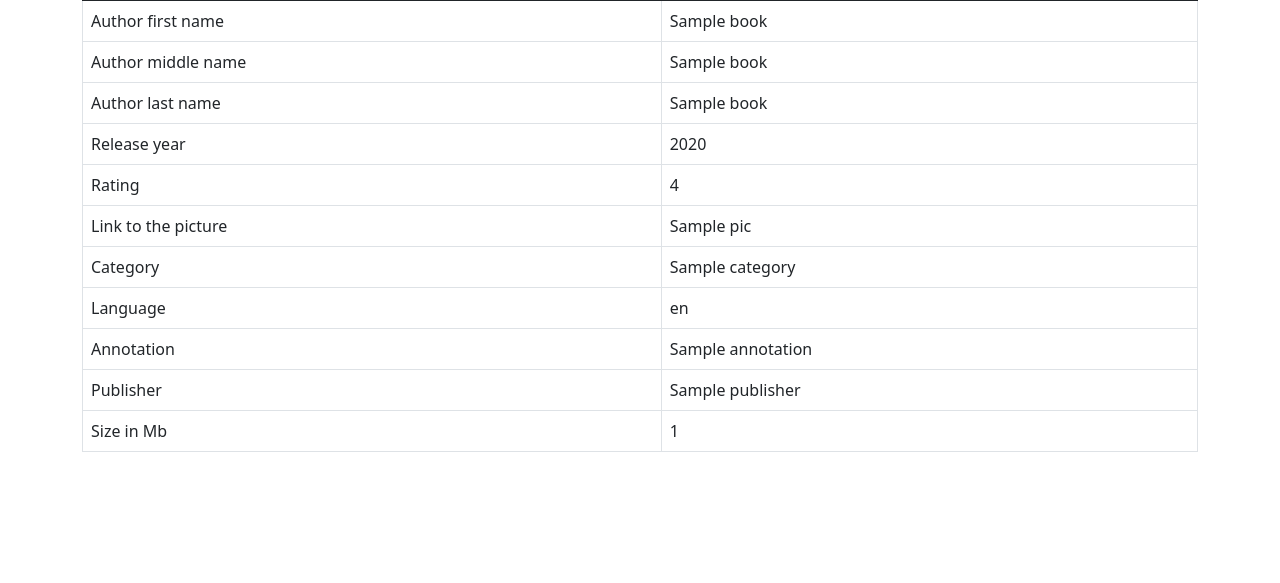
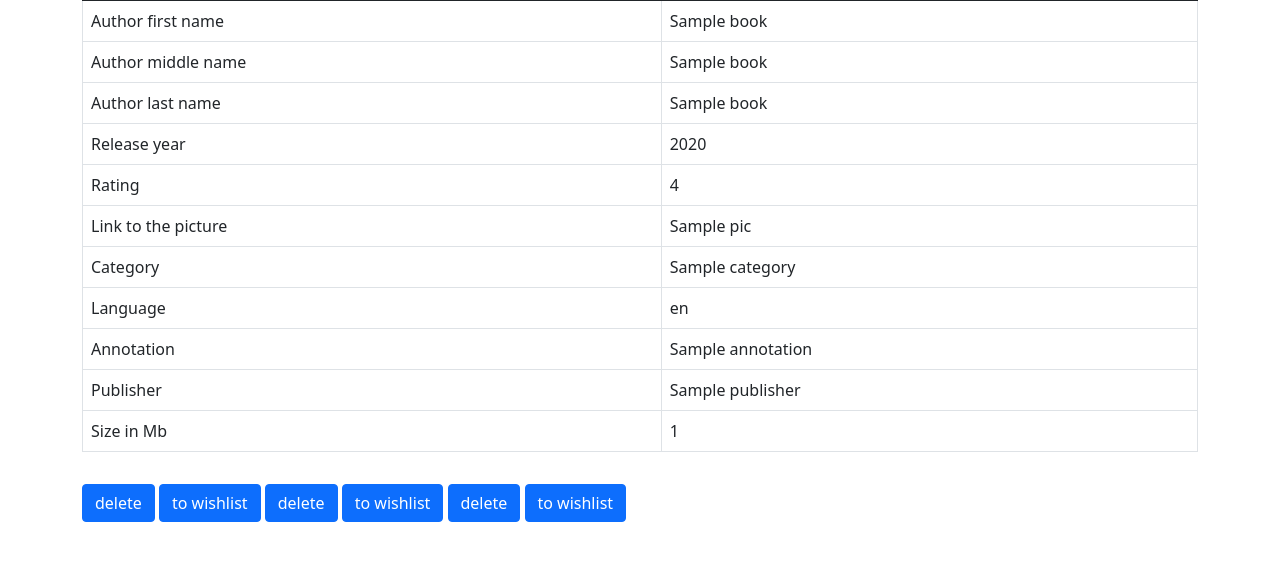
Before and after one commit to alinakonysheva/green_shop, a Flask app: template myapp/templates/general/viewbook.html in a window 1280 px wide. Shown: the part 153-736 px from the top of the page. Run offline with Flask 2, Linux system fonts and the light colour scheme; the template is opened without the code that fills it: most values are stand-ins (such as "Sample title", 1, 10 or a date in 2020); parts of the project's set-up code (start-up, migrations or seed data) failed here and were passed over; some libraries are stand-ins or nearby versions.

Commit message:
changed: view of a book, added delete and add to wishlist, view of wishlist

```diff
--- a/myapp/bp_general/form_books.py
+++ b/myapp/bp_general/form_books.py
@@ -75,4 +75,4 @@ class PaperbookForm(FlaskForm):
 class SearchForm(FlaskForm):
     title = StringField('Paper book title', id='paperbook_title')
     author_last_name = StringField('Author last name', id='paperbook_author_last_name')
-    submit = SubmitField('Save', id='paperbook_submit')
+    submit = SubmitField('Find!', id='paperbook_submit')
--- a/myapp/templates/general/viewbook.html
+++ b/myapp/templates/general/viewbook.html
@@ -118,10 +118,50 @@
     </tr>
 
     {%endif%}
+
+
     </tbody>
 
 </table>
 
+<div class="tinyspace"></div>
 
+{% if book.size %}
+<button onclick="document.location='{{ url_for('bp_general.delete_ebook', ebook_id=book.id)}}'"
+        class="btn btn-primary">
+    delete
+</button>
+<button onclick="document.location='{{ url_for('bp_general.add_book_to_wishlist',  book_id=book.id)}}'"
+        class="btn btn-primary">
+    to wishlist
+</button>
+</li>
+{% endif %}
+{% if book.duration_hours %}
+<button onclick="document.location='{{ url_for('bp_general.delete_audiobook', audiobook_id=book.id)}}'"
+        class="btn btn-primary">
+    delete
+</button>
+<button onclick="document.location='{{ url_for('bp_general.add_book_to_wishlist',  book_id=book.id)}}'"
+        class="btn btn-primary">
+    to wishlist
+</button>
+
+</li>
+{% endif %}
+
+{% if book.isbn %}
+<button onclick="document.location='{{ url_for('bp_general.delete_paperbook', paperbook_id=book.id)}}'"
+        class="btn btn-primary">
+    delete
+</button>
+
+<button onclick="document.location='{{ url_for('bp_general.add_book_to_wishlist',  book_id=book.id)}}'"
+        class="btn btn-primary">
+    to wishlist
+</button>
+</li>
+{% endif %}
+<div class="tinyspace"></div>
 
 {% endblock %}
```
Also changed, not shown: myapp/templates/general/wishlist.html (+15 -8 lines), tests/test_e_book.py (+0 -6 lines).
